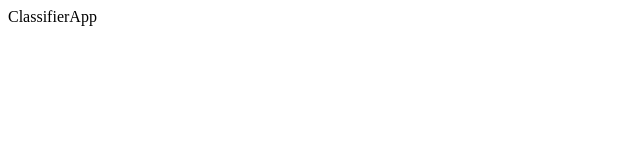
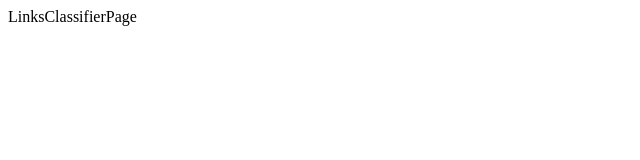
Before and after one commit to KevinGarita/Websites-classifier-by-Naive-Bayes, a React app in the folder Frontend/naive-bayes-c/: page /LinkClassifier in a window 1280 px wide. Shown: the full height of the page, 0-640 px from the left. Built offline with nearby package versions, Linux system fonts and the light colour scheme.

Commit message:
ProjectStarting

```diff
--- a/Frontend/naive-bayes-c/package.json
+++ b/Frontend/naive-bayes-c/package.json
@@ -8,6 +8,8 @@
     "@testing-library/user-event": "^13.5.0",
     "react": "^18.2.0",
     "react-dom": "^18.2.0",
+    "react-router": "^5.2.0",
+    "react-router-dom": "^5.2.0",
     "react-scripts": "5.0.1",
     "web-vitals": "^2.1.4"
   },
--- a/Frontend/naive-bayes-c/public/index.html
+++ b/Frontend/naive-bayes-c/public/index.html
@@ -4,7 +4,7 @@
     <meta charset="utf-8" />
     <link rel="icon" href="%PUBLIC_URL%/favicon.ico" />
     <meta name="viewport" content="width=device-width, initial-scale=1" />
-    <meta name="theme-color" content="#000000" />
+    <meta name="theme-color" content="#Ffffff" />
     <meta
       name="description"
       content="Web site created using create-react-app"
--- a/Frontend/naive-bayes-c/src/ClassifierApp.js
+++ b/Frontend/naive-bayes-c/src/ClassifierApp.js
@@ -1,7 +1,10 @@
 import React from 'react'
+import { AppRouter } from './routers/AppRouter'
 
 export const ClassifierApp = () => {
   return (
-    <div>ClassifierApp</div>
+    <div>
+      <AppRouter/>
+    </div>
   )
 }
--- /dev/null
+++ b/Frontend/naive-bayes-c/src/pages/ClassifierPage.js
@@ -0,0 +1,9 @@
+import React from 'react'
+
+export const ClassifierPage = () => {
+  return (
+    <div>
+        ClassifierPage
+        </div>
+  )
+}
--- /dev/null
+++ b/Frontend/naive-bayes-c/src/pages/LinksClassifierPage.js
@@ -0,0 +1,9 @@
+import React from 'react'
+
+export const LinksClassifierPage = () => {
+  return (
+    <div>
+        LinksClassifierPage
+    </div>
+  )
+}
--- /dev/null
+++ b/Frontend/naive-bayes-c/src/routers/AppRouter.js
@@ -0,0 +1,26 @@
+import React from "react";
+
+import {
+    BrowserRouter as Router, Route,
+    Switch,
+    Redirect,
+  } from 'react-router-dom';
+
+
+import { ClassifierPage } from "../pages/ClassifierPage";
+import { LinksClassifierPage } from "../pages/LinksClassifierPage";
+
+export const AppRouter = () => {
+  return (
+    <Router>
+      <div>
+        <Switch>
+          <Route exact path="/LinkClassifier" component={ LinksClassifierPage } />
+          <Route exact path="/" component={ ClassifierPage } />
+
+          <Redirect to="/"/>
+        </Switch>
+      </div>
+    </Router>
+  );
+};
```
Also changed, not shown: 1 other file.
